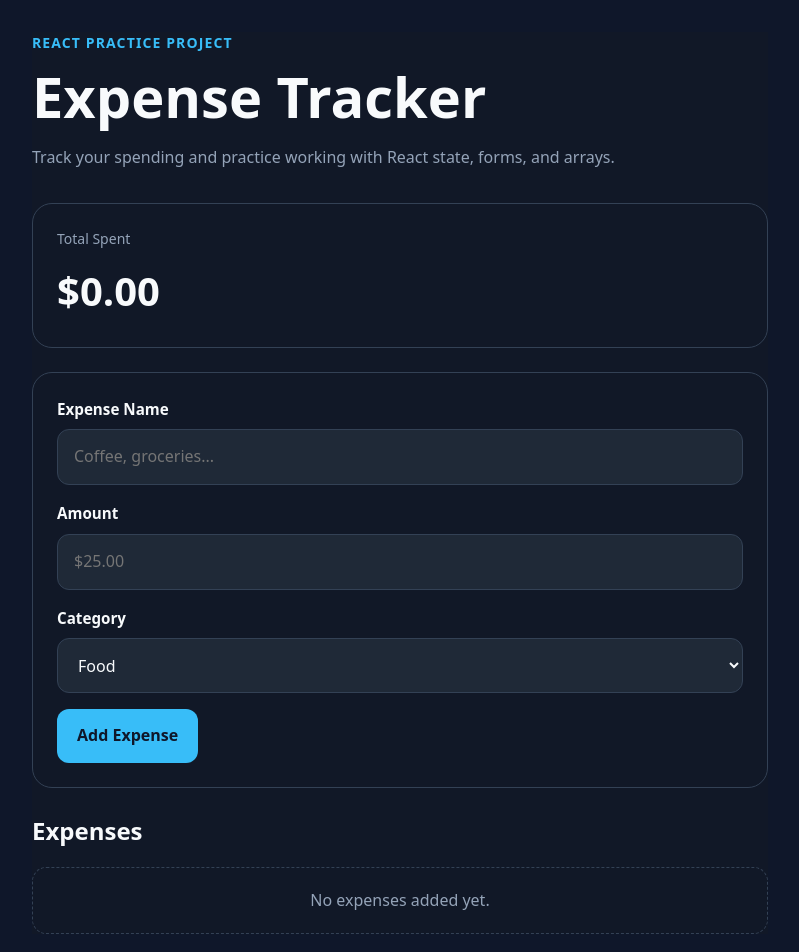
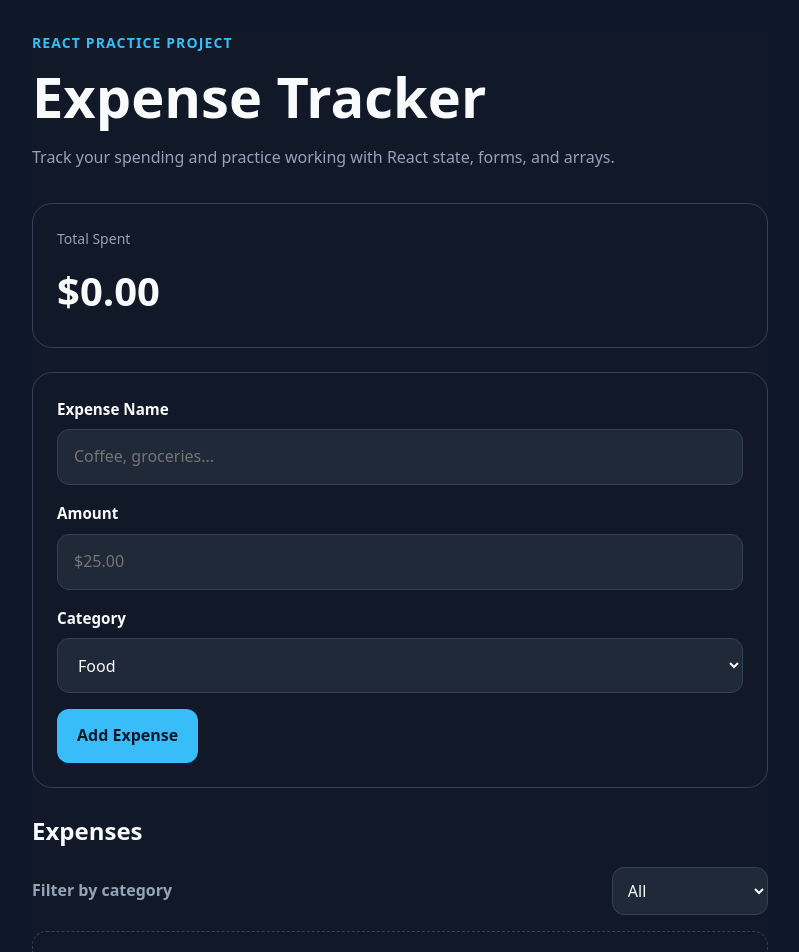
Before and after one commit to jprobussr/expense-tracker-react, a React (Vite) app: page / in a window 1280 px wide. Shown: the top 952 px of the page, without its empty margins (240-1039 px from the left). Built offline with nearby package versions, Linux system fonts and the light colour scheme.

Commit message:
feat: add expense category filtering

```diff
--- a/src/App.css
+++ b/src/App.css
@@ -157,3 +157,26 @@
   border-radius: 0.9rem;
   text-align: center;
 }
+
+.filter-row {
+  display: flex;
+  flex-wrap: wrap;
+  align-items: center;
+  justify-content: space-between;
+  gap: 0.75rem;
+  margin-bottom: 1rem;
+}
+
+.filter-row label {
+  color: var(--muted);
+  font-weight: 600;
+}
+
+.filter-row select {
+  padding: 0.7rem;
+  border: 1px solid var(--border);
+  border-radius: 0.75rem;
+  background: var(--surface-alt);
+  color: var(--text);
+  font: inherit;
+}
--- a/src/App.jsx
+++ b/src/App.jsx
@@ -6,6 +6,7 @@ const App = () => {
   const [expenseAmount, setExpenseAmount] = useState('');
   const [expenses, setExpenses] = useState([]);
   const [expenseCategory, setExpenseCategory] = useState('Food');
+  const [selectCategory, setSelectedCategory] = useState('All');
 
   const handleSubmit = (e) => {
     e.preventDefault();
@@ -29,13 +30,20 @@ const App = () => {
 
     setExpenseName('');
     setExpenseAmount('');
-    setExpenseCategory('Food')
+    setExpenseCategory('Food');
     console.log(expenses);
   };
 
   const totalSpent = expenses.reduce((total, expense) => {
     return total + expense.amount;
   }, 0);
+
+  const filteredExpenses =
+    selectCategory === 'All'
+      ? expenses
+      : expenses.filter((expense) => {
+          return expense.category === selectCategory;
+        });
 
   const handleDeleteExpense = (id) => {
     setExpenses((prevExpenses) => {
@@ -111,21 +119,34 @@ const App = () => {
         <section className="expense-list-section">
           <h2>Expenses</h2>
 
-          {expenses.length === 0 ? (
+          <div className="filter-row">
+            <label htmlFor="category-filter">Filter by category</label>
+
+            <select
+              id="category-filter"
+              value={setSelectedCategory}
+              onChange={(e) => setSelectedCategory(e.target.value)}
+            >
+              <option value="All">All</option>
+              <option value="Food">Food</option>
+              <option value="Bills">Bills</option>
+              <option value="Transportation">Transportation</option>
+              <option value="Entertainment">Entertainment</option>
+              <option value="Other">Other</option>
+            </select>
+          </div>
+
+          {filteredExpenses.length === 0 ? (
             <p className="empty-state">No expenses added yet.</p>
           ) : (
             <ul className="expense-list">
-              {expenses.map((expense) => {
+              {filteredExpenses.map((expense) => {
                 return (
                   <li className="expense-item" key={expense.id}>
-                   <div>
-                    <p>
-                      {expense.name}
-                    </p>
-                    <small>
-                      {expense.category}
-                    </small>
-                   </div>
+                    <div>
+                      <p>{expense.name}</p>
+                      <small>{expense.category}</small>
+                    </div>
                     <strong>${expense.amount.toFixed(2)}</strong>
 
                     <button
```
